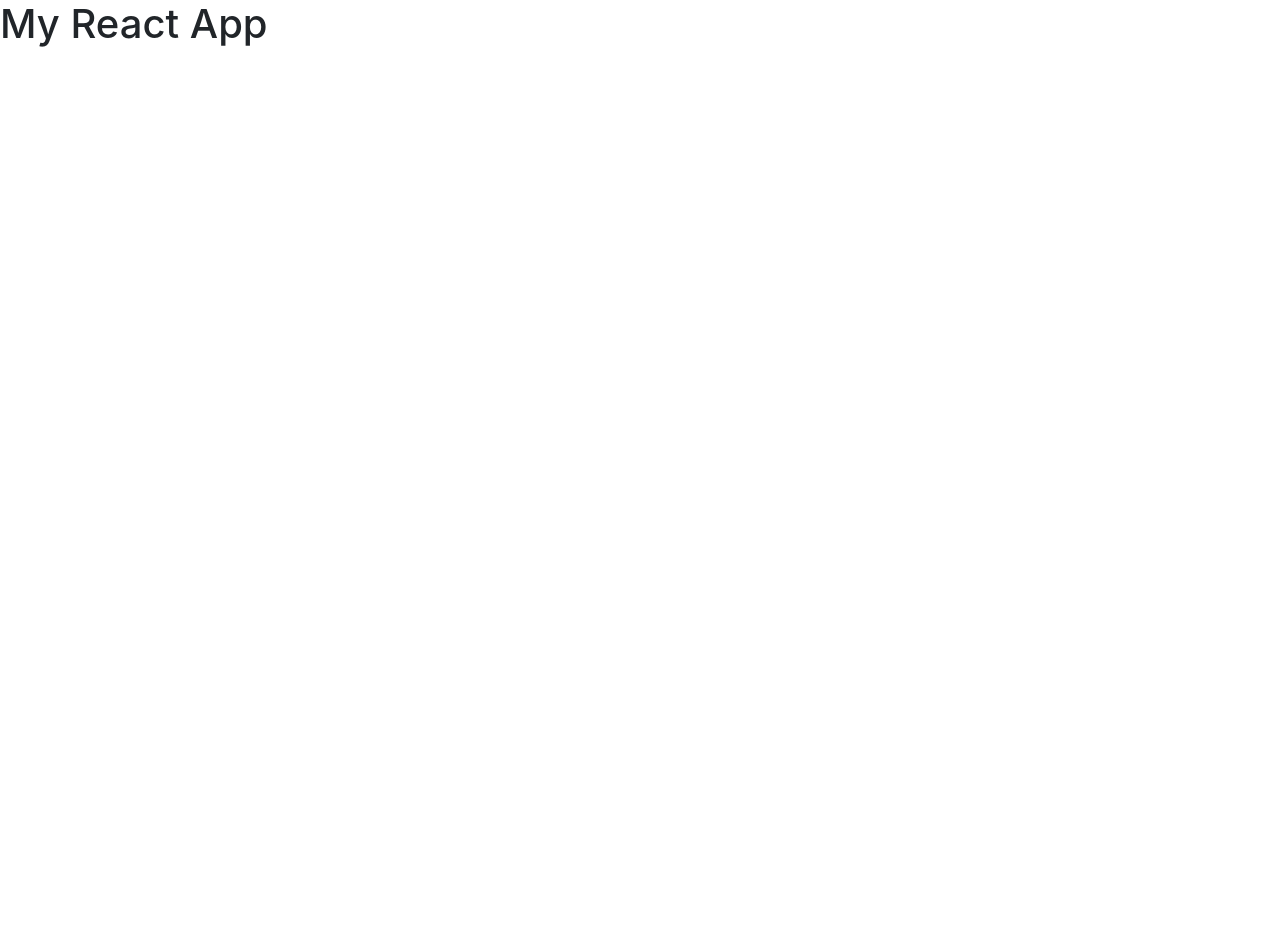
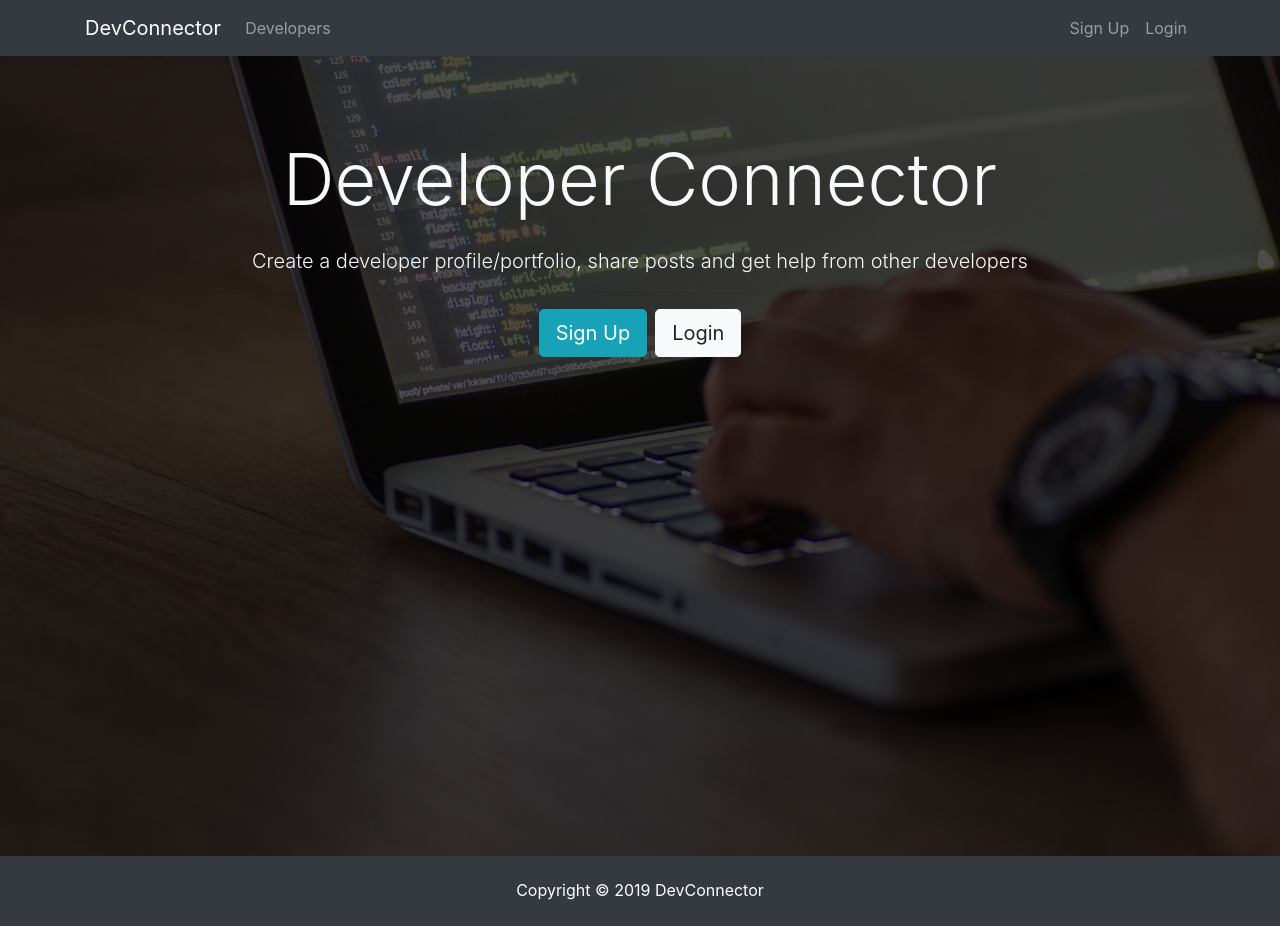
Before and after one commit to NickLojas/DevConnector, a React (Create React App) app in the folder client/: page / in a window 1280 px wide. Before the commit the page ends 800 px from the top, so only its background shows below. Built offline with nearby package versions, Linux system fonts and the light colour scheme.

Commit message:
packagejson for client

```diff
--- a/client/package.json
+++ b/client/package.json
@@ -5,6 +5,7 @@
   "dependencies": {
     "react": "^16.8.3",
     "react-dom": "^16.8.3",
+    "react-router-dom": "^4.3.1",
     "react-scripts": "2.1.5"
   },
   "scripts": {
--- a/client/src/App.js
+++ b/client/src/App.js
@@ -1,12 +1,29 @@
 import React, { Component } from "react";
+import { BrowserRouter as Router, Route } from "react-router-dom";
+
+import Navbar from "./components/layout/Navbar";
+import Footer from "./components/layout/Footer";
+import Landing from "./components/layout/Landing";
+
+import Register from "./components/auth/Register";
+import Login from "./components/auth/Login";
+
 import "./App.css";
 
 class App extends Component {
   render() {
     return (
-      <div className="App">
-        <h1>My React App</h1>
-      </div>
+      <Router>
+        <div className="App">
+          <Navbar />
+          <Route exact path="/" component={Landing} />
+          <div class="container">
+            <Route exact path="/register" component={Register} />
+            <Route exact path="/login" component={Login} />
+          </div>
+          <Footer />
+        </div>
+      </Router>
     );
   }
 }
--- /dev/null
+++ b/client/src/components/auth/Login.js
@@ -0,0 +1,13 @@
+import React, { Component } from "react";
+
+class Login extends Component {
+  render() {
+    return (
+      <div>
+        <h1>Login</h1>
+      </div>
+    );
+  }
+}
+
+export default Login;
--- /dev/null
+++ b/client/src/components/auth/Register.js
@@ -0,0 +1,13 @@
+import React, { Component } from "react";
+
+class Register extends Component {
+  render() {
+    return (
+      <div>
+        <h1>Register</h1>
+      </div>
+    );
+  }
+}
+
+export default Register;
--- /dev/null
+++ b/client/src/components/layout/Footer.js
@@ -0,0 +1,9 @@
+import React from "react";
+
+export default () => {
+  return (
+    <footer className="bg-dark text-white mt-5 p-4 text-center">
+      Copyright &copy; {new Date().getFullYear()} DevConnector
+    </footer>
+  );
+};
--- /dev/null
+++ b/client/src/components/layout/Landing.js
@@ -0,0 +1,34 @@
+import React, { Component } from "react";
+import { Link } from "react-router-dom";
+
+class Landing extends Component {
+  render() {
+    return (
+      <div className="landing">
+        <div className="dark-overlay landing-inner text-light">
+          <div className="container">
+            <div className="row">
+              <div className="col-md-12 text-center">
+                <h1 className="display-3 mb-4">Developer Connector</h1>
+                <p className="lead">
+                  {" "}
+                  Create a developer profile/portfolio, share posts and get help
+                  from other developers
+                </p>
+                <hr />
+                <Link to="/register" className="btn btn-lg btn-info mr-2">
+                  Sign Up
+                </Link>
+                <Link to="/login" className="btn btn-lg btn-light">
+                  Login
+                </Link>
+              </div>
+            </div>
+          </div>
+        </div>
+      </div>
+    );
+  }
+}
+
+export default Landing;
--- /dev/null
+++ b/client/src/components/layout/Navbar.js
@@ -0,0 +1,50 @@
+import React, { Component } from "react";
+import { Link } from "react-router-dom";
+
+class Navbar extends Component {
+  render() {
+    return (
+      <nav className="navbar navbar-expand-sm navbar-dark bg-dark mb-4">
+        <div className="container">
+          <Link className="navbar-brand" to="/">
+            DevConnector
+          </Link>
+          <button
+            className="navbar-toggler"
+            type="button"
+            data-toggle="collapse"
+            data-target="#mobile-nav"
+          >
+            <span className="navbar-toggler-icon" />
+          </button>
+
+          <div className="collapse navbar-collapse" id="mobile-nav">
+            <ul className="navbar-nav mr-auto">
+              <li className="nav-item">
+                <Link className="nav-link" to="/profiles">
+                  {" "}
+                  Developers
+                </Link>
+              </li>
+            </ul>
+
+            <ul className="navbar-nav ml-auto">
+              <li className="nav-item">
+                <Link className="nav-link" to="/register">
+                  Sign Up
+                </Link>
+              </li>
+              <li className="nav-item">
+                <Link className="nav-link" to="/login">
+                  Login
+                </Link>
+              </li>
+            </ul>
+          </div>
+        </div>
+      </nav>
+    );
+  }
+}
+
+export default Navbar;
```
